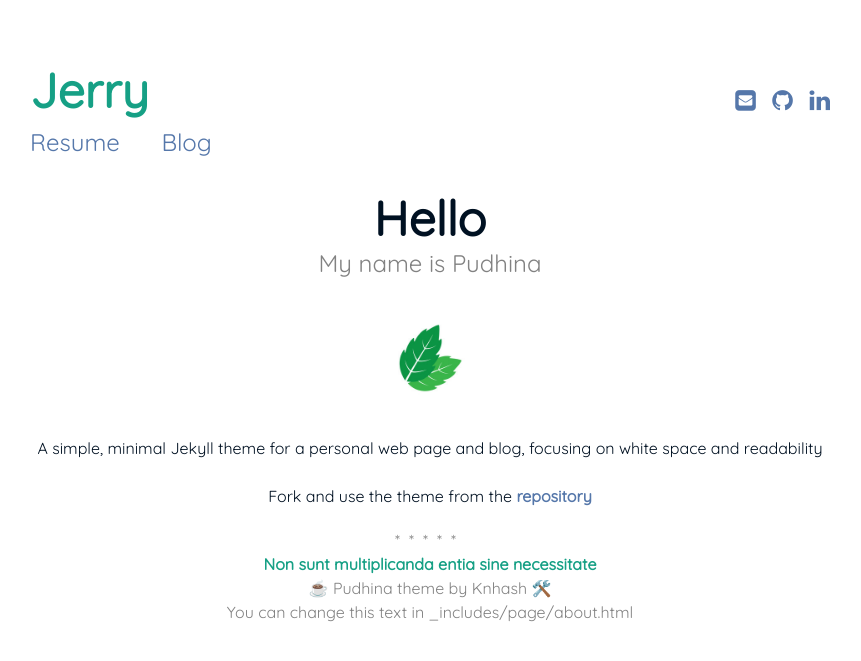
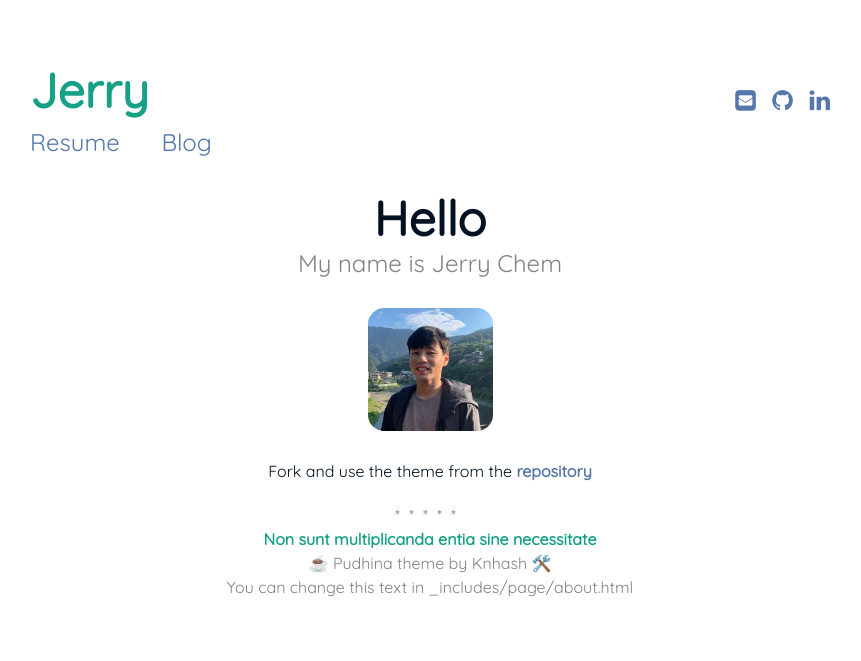
Before and after one commit to mchen81/blog, a Jekyll site: the page built from index.md, in a window 1280 px wide. Shown: the top 661 px of the page, without its empty margins (210-1071 px from the left). Built offline with Jekyll 4.4.1, drawn with Linux system fonts in a browser that asks for light colours.

Commit message:
change profile photo

```diff
--- a/index.md
+++ b/index.md
@@ -1,14 +1,14 @@
 ---
 layout: page
 title: Hello
-subtitle: My name is Pudhina
+subtitle: My name is Jerry Chem
 sitemap:
   priority: 0.9
 ---
 
-<img src="{{ '/assets/img/pudhina.jpg' | prepend: site.baseurl }}" id="about-img">
+<img src="{{ '/assets/img/profile.png' | prepend: site.baseurl }}" id="about-img">
 
 <div id="describe-text">
-	<p>A simple, minimal Jekyll theme for a personal web page and blog, focusing on white space and readability</p>
+	<p></p>
 	<p>Fork and use the theme from the <strong> <a href="https://github.com/knhash/Pudhina"> repository</a> </strong></p>
 </div>
```
Also changed, not shown: assets/img/profile.png (added).
